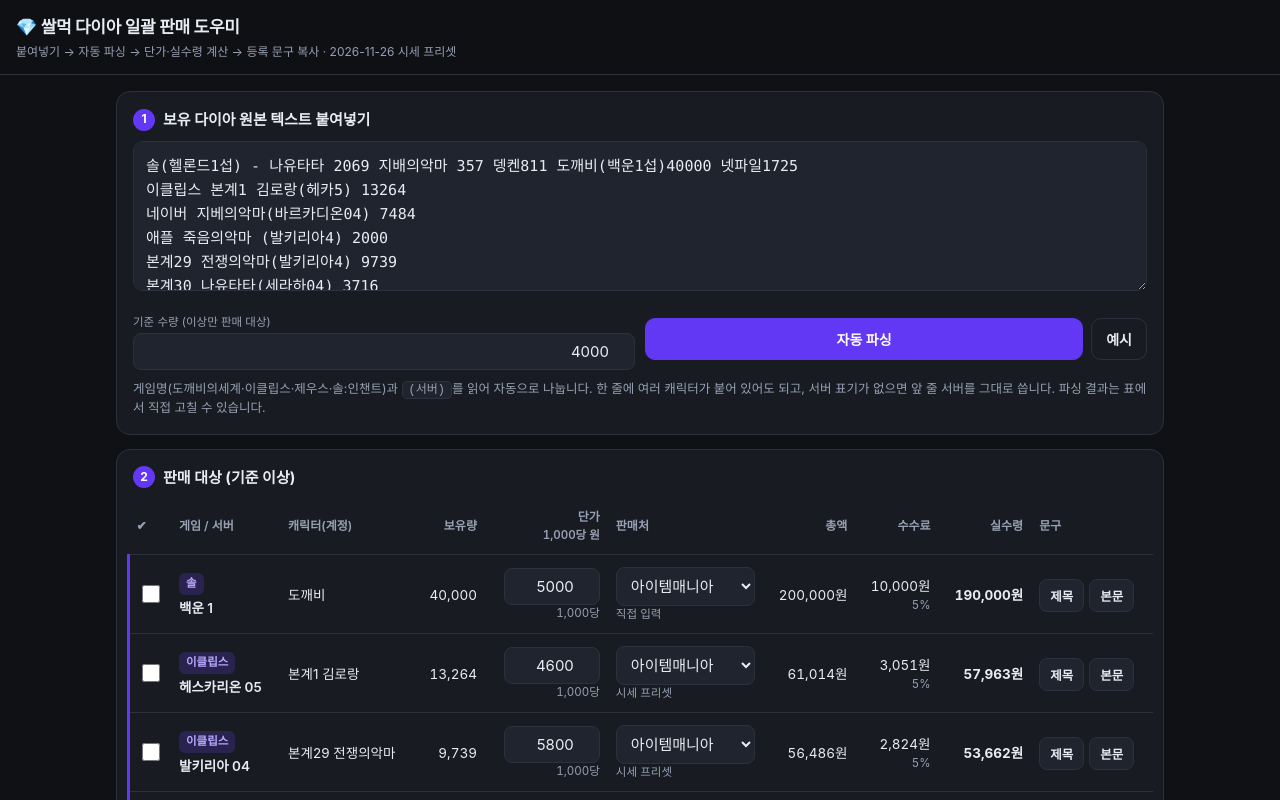
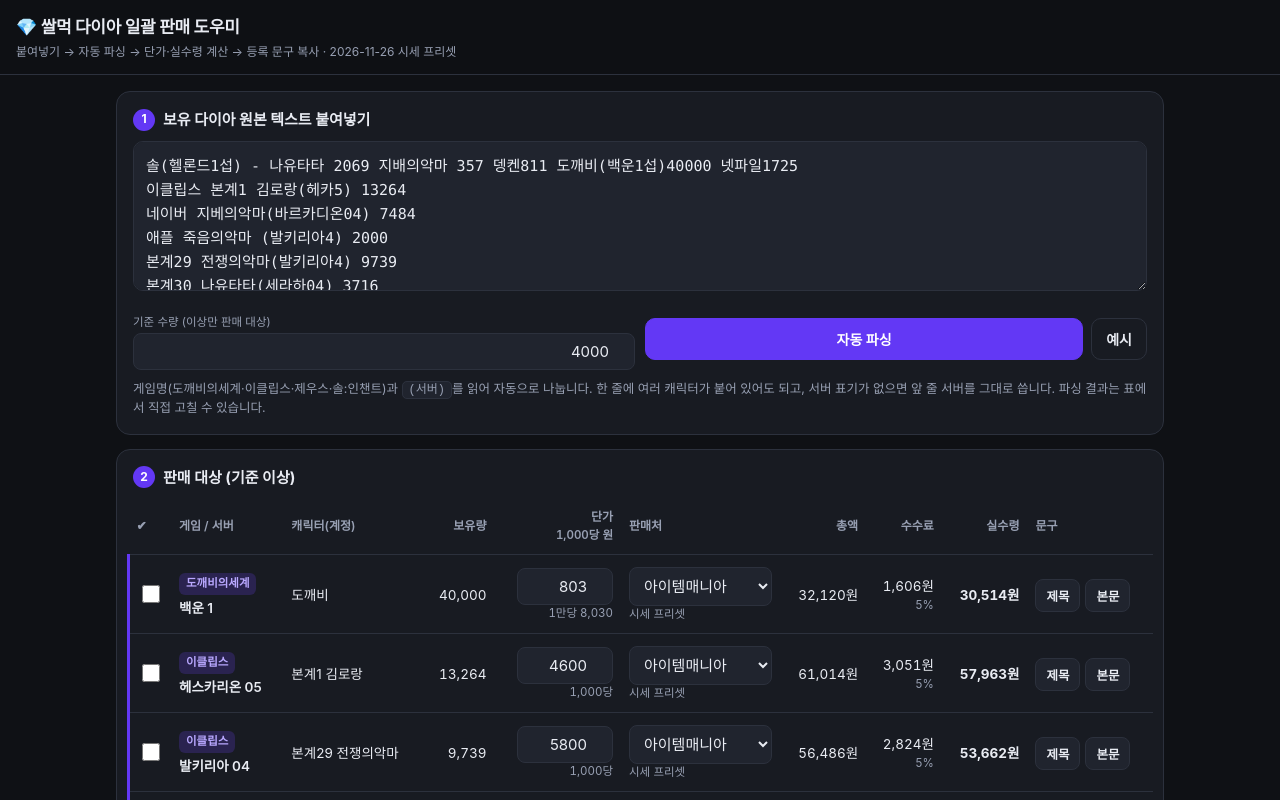
Before and after one commit to sabsab762-ai/ssalmeok-sell, a plain HTML site: page index.html in a window 1280 px wide. Both pictures are taken after a click on the button "자동 파싱". Shown: the top 800 px of the page. Drawn offline with Linux system fonts and the light colour scheme.

Commit message:
fix: 여러 게임이 한 줄에 있을 때 별칭 스캔이 첫 개에서 멈추던 버그

```diff
--- a/index.html
+++ b/index.html
@@ -358,7 +358,7 @@ function parseHoldingText(text){
       }
       if(matched){
         hits.push({index:i, len:matched.alias.length, game:matched.game.key, alias:matched.alias});
-        i += matched.len;
+        i += matched.alias.length;
       } else {
         i++;
       }
```
